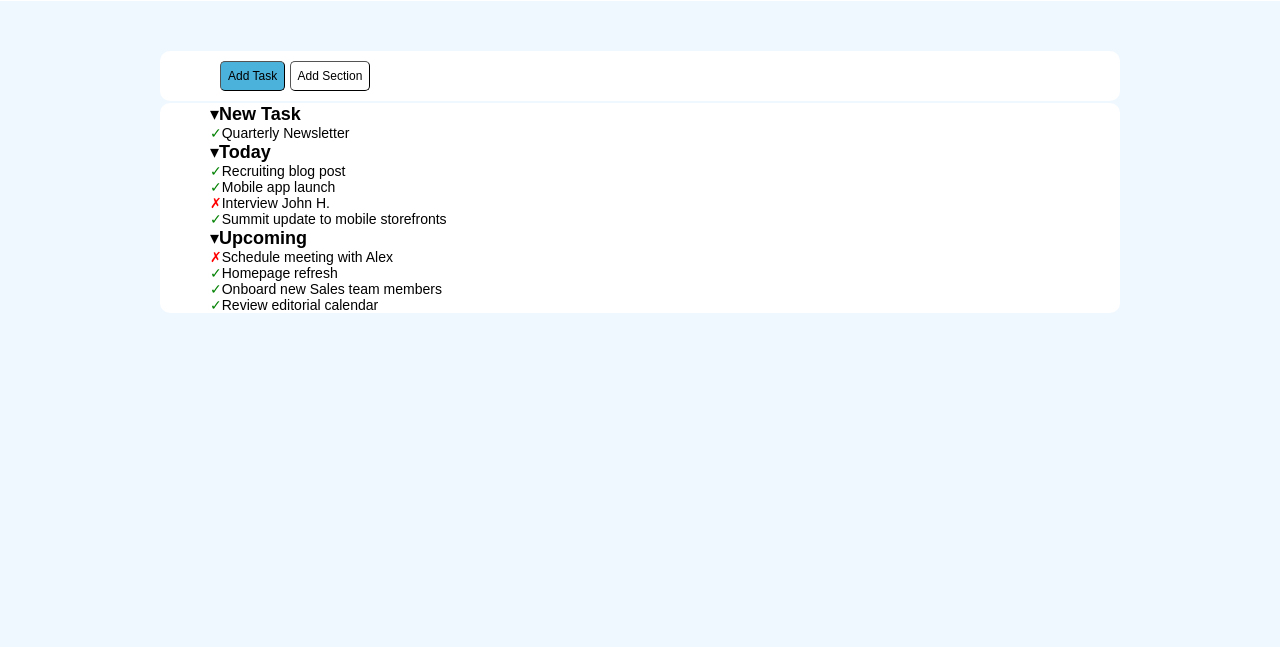
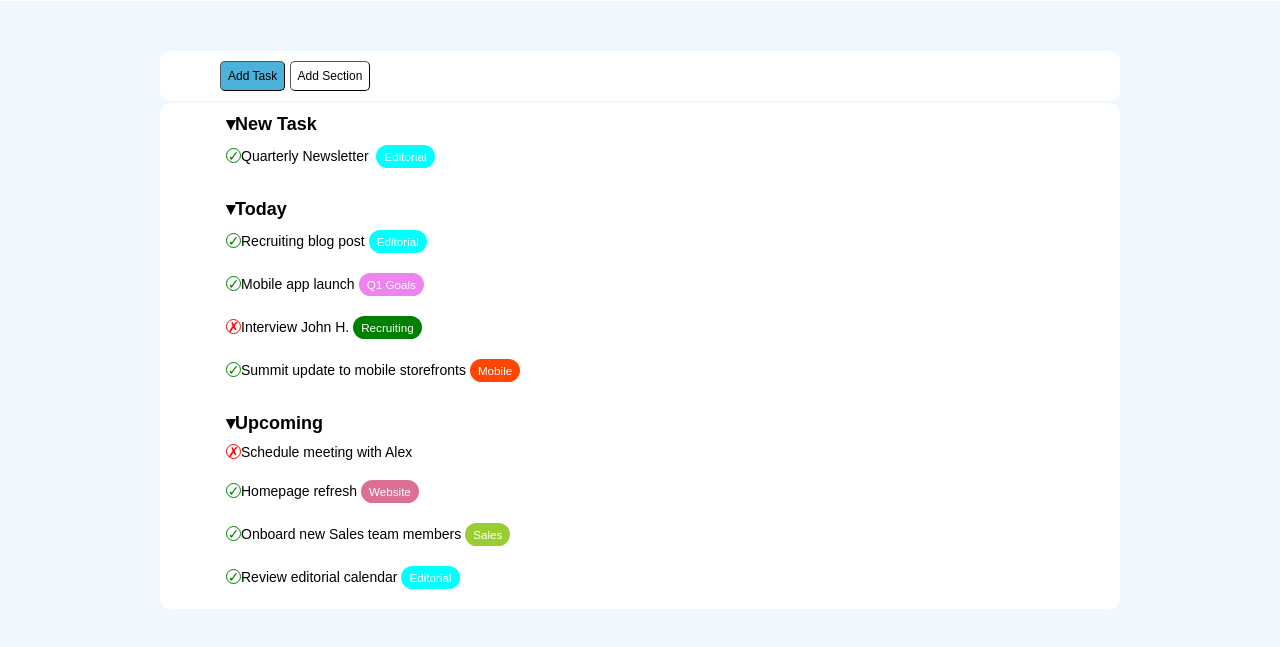
Before and after one commit to GiuseppeNapoletano/html-css-toboolist, a plain HTML site: page index.html in a window 1280 px wide. Shown: the part 53-700 px from the top of the page. Drawn offline with Linux system fonts and the light colour scheme.

Commit message:
feat: completed

```diff
--- a/css/style.css
+++ b/css/style.css
@@ -53,13 +53,33 @@ main{
 
 ul{
     list-style: none;
-    font-weight: 550;
-    font-size: large;
+}
+
+h3{
+    font-size: 18px;
+}
+
+.list{
+    margin-left: 16px;
 }
 
 .window{
     font-size: 14px;
     font-weight: 300;
+}
+
+li{
+    padding: 10px 0px;
+}
+
+.circle{
+    height: 15px;
+    width: 15px;
+    display: inline-block;
+    text-align: center;
+    line-height: 15px;
+    border-radius: 50%;
+    border: 1px solid;
 }
 
 .tick{
@@ -69,3 +89,36 @@ ul{
 .cross{
     color: red;
 }
+
+.tag{
+    display: inline-block;
+    color: white;
+    padding: 5px 8px;
+    margin-left: 4px;
+    border-radius: 30px;
+    font-size: smaller;
+}
+
+.editorial{
+    background-color: aqua;
+}
+
+.q1{
+    background-color: violet;
+}
+
+.recruiting{
+    background-color: green;
+}
+
+.mobile{
+    background-color: orangered;
+}
+
+.website{
+    background-color: palevioletred;
+}
+
+.sales{
+    background-color: yellowgreen;
+}
--- a/index.html
+++ b/index.html
@@ -11,40 +11,45 @@
         <img id="logo" src="./img/img/Toboolist-logo.jpg">
     </header>
     <main>
-        <section class="container">
+        <div class="container">
+        <section>
             <button class="add-task">Add Task</button>
             <span><button class="add-section">Add Section</button></span>
         </section>
-        <section class="container">
+        </div>
+        <div class="container">
+        <section class="list">
             <ul>
                 <li>
-                    &blacktriangledown;New Task
+                    <h3>&blacktriangledown;New Task</h3>
                     <ul>
                         <li class="window">
-                        <span class="tick">&check;</span>Quarterly Newsletter
+                        <span class="circle tick">&check;</span>Quarterly Newsletter
+                        <span class="tag editorial">Editorial</span>
                         </li>
                     </ul>
                 </li>
                 <li>
-                    &blacktriangledown;Today
+                    <h3>&blacktriangledown;Today</h3>
                     <ul>
-                        <li class="window"><span class="tick">&check;</span>Recruiting blog post</li>
-                        <li class="window"><span class="tick">&check;</span>Mobile app launch</li>
-                        <li class="window"><span class="cross">&cross;</span>Interview John H.</li>
-                        <li class="window"><span class="tick">&check;</span>Summit update to mobile storefronts</li>
+                        <li class="window"><span class="circle tick">&check;</span>Recruiting blog post<span class="tag editorial">Editorial</span></li>
+                        <li class="window"><span class="circle tick">&check;</span>Mobile app launch<span class="tag q1">Q1 Goals</span></li>
+                        <li class="window"><span class="circle cross">&cross;</span>Interview John H.<span class="tag recruiting">Recruiting</span></li>
+                        <li class="window"><span class="circle tick">&check;</span>Summit update to mobile storefronts<span class="tag mobile">Mobile</span></li>
                     </ul>
                 </li>
                 <li>
-                    &blacktriangledown;Upcoming
+                    <h3>&blacktriangledown;Upcoming</h3>
                     <ul>
-                        <li class="window"><span class="cross">&cross;</span>Schedule meeting with Alex</li>
-                        <li class="window"><span class="tick">&check;</span>Homepage refresh</li>
-                        <li class="window"><span class="tick">&check;</span>Onboard new Sales team members</li>
-                        <li class="window"><span class="tick">&check;</span>Review editorial calendar</li>
+                        <li class="window"><span class="circle cross">&cross;</span>Schedule meeting with Alex</li>
+                        <li class="window"><span class="circle tick">&check;</span>Homepage refresh<span class="tag website">Website</span></li>
+                        <li class="window"><span class="circle tick">&check;</span>Onboard new Sales team members<span class="tag sales">Sales</span></li>
+                        <li class="window"><span class="circle tick">&check;</span>Review editorial calendar<span class="tag editorial">Editorial</span></li>
                     </ul>
                 </li>
             </ul>
         </section>
+        </div>
     </main>
 </body>
 </html>
```
